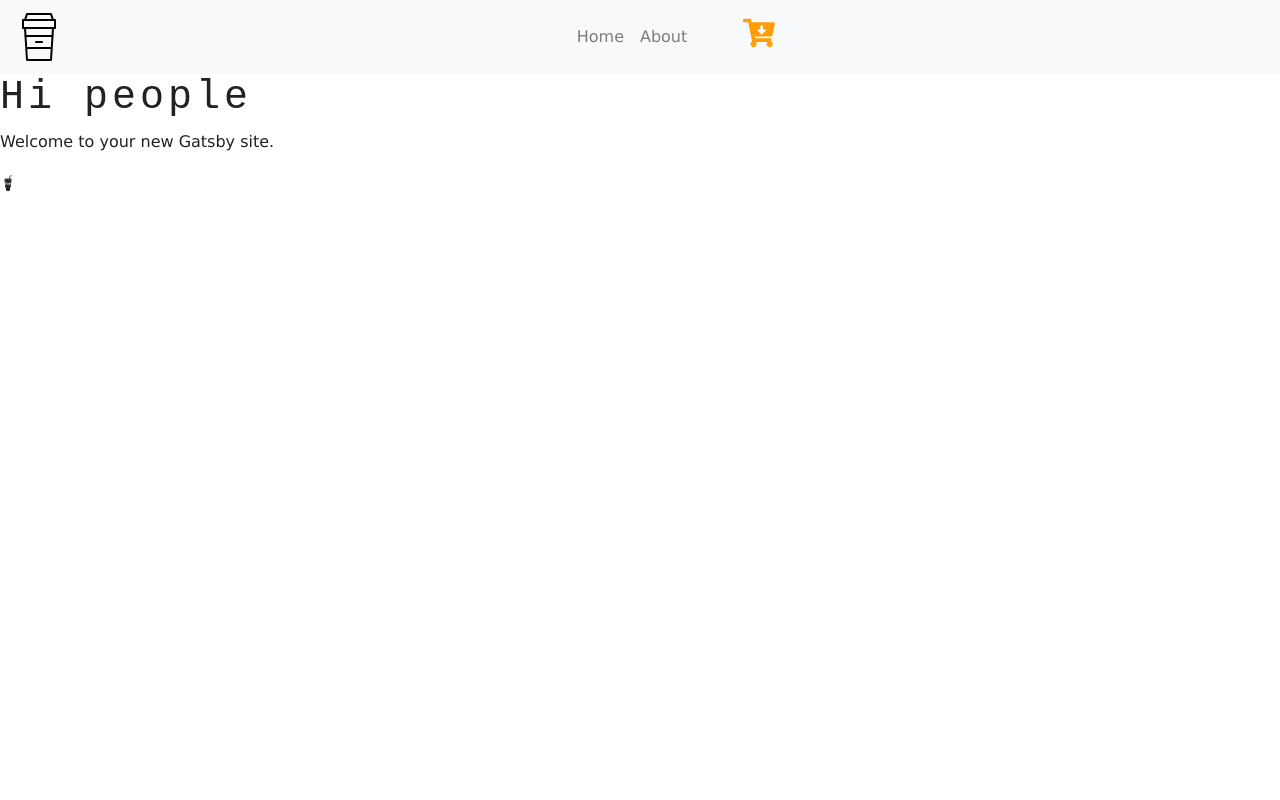
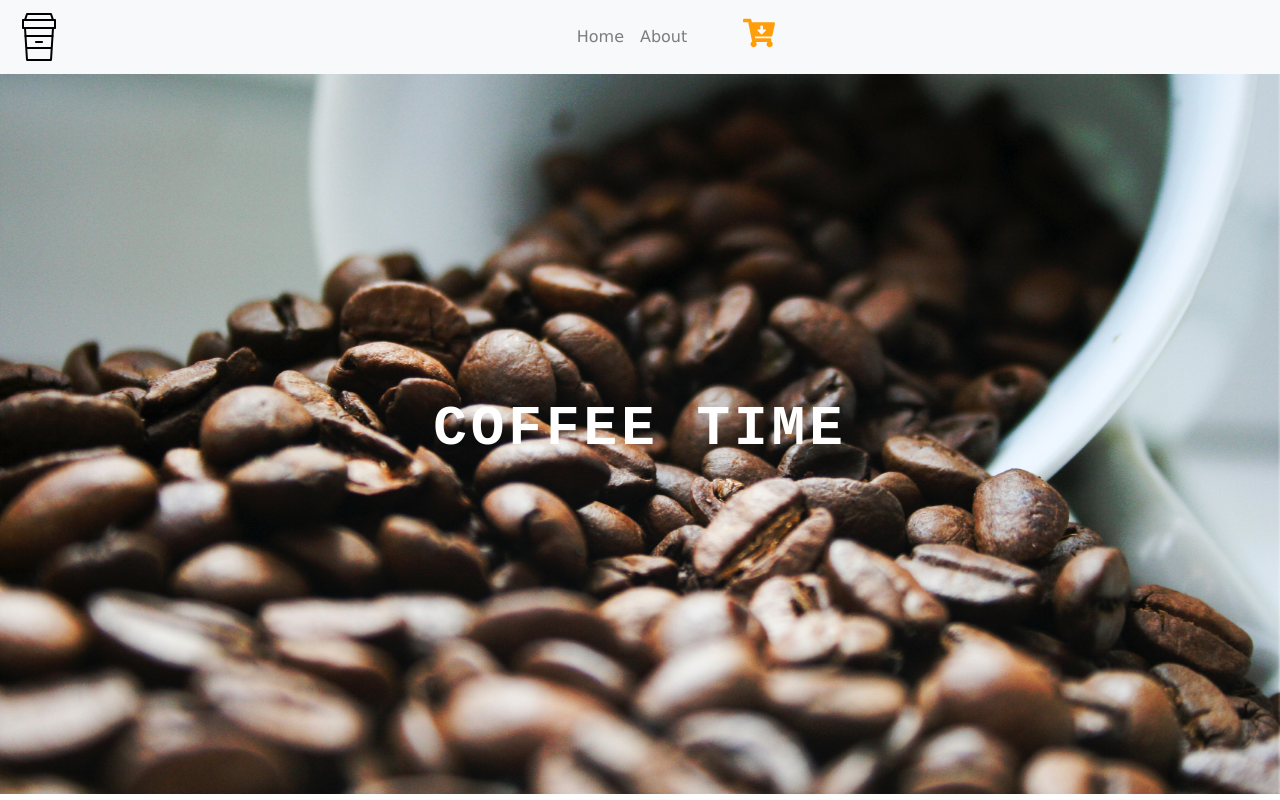
Before and after one commit to epratt86/gatsby-coffee, a Gatsby site: page / in a window 1280 px wide. Built offline with nearby package versions, Linux system fonts and the light colour scheme; Gatsby itself is replaced by a stand-in of ours.

Commit message:
Added background image component

```diff
--- a/gatsby-config.js
+++ b/gatsby-config.js
@@ -1,6 +1,6 @@
 module.exports = {
   siteMetadata: {
-    title: `Regular Joe's`,
+    title: `Coffee Time`,
     description: `Kick off your next, great Gatsby project with this default starter. This barebones starter ships with the main Gatsby configuration files you might need.`,
     author: `@gatsbyjs`,
   },
--- a/package.json
+++ b/package.json
@@ -6,6 +6,7 @@
   "author": "Kyle Mathews <mathews.kyle@gmail.com>",
   "dependencies": {
     "gatsby": "^2.13.73",
+    "gatsby-background-image": "^0.8.5",
     "gatsby-image": "^2.2.10",
     "gatsby-plugin-manifest": "^2.2.6",
     "gatsby-plugin-offline": "^2.2.7",
--- /dev/null
+++ b/src/components/Globals/BackgroundSection.js
@@ -0,0 +1,23 @@
+import React from "react"
+import BackgroundImage from "gatsby-background-image"
+
+export default function BackgroundSection({
+  img,
+  styleClass,
+  title,
+  children,
+}) {
+  return (
+    <BackgroundImage fluid={img} className={styleClass}>
+      <h1 className="title text-white text-uppercase text-center display-4 font-weight-bold">
+        {title}
+      </h1>
+      {children}
+    </BackgroundImage>
+  )
+}
+
+BackgroundSection.defaultProps = {
+  title: "default title",
+  styleClass: "default-background",
+}
--- a/src/components/layout.css
+++ b/src/components/layout.css
@@ -1,6 +1,6 @@
 :root {
   --mainBrown: #2d1ef1;
-  --mainYellow: #ff9e09;
+  --mainYellow: rgb(255, 158, 9);
   --mainGrey: #ece8dc;
   --mainWhite: #fff;
   --mainDark: #222;
@@ -31,3 +31,15 @@ h6 {
   color: var(--mainYellow);
   font-size: 2rem;
 }
+
+.default-background {
+  min-height: 90vh;
+  display: flex;
+  align-items: center;
+  justify-content: center;
+  background-position: center;
+  background-size: cover;
+  background-repeat: no-repeat;
+  background: linear-gradient(rgba(255, 158, 9, 0.5), rgba(255, 158, 9, 0.5));
+  opacity: 1 !important;
+}
--- a/src/pages/index.js
+++ b/src/pages/index.js
@@ -1,17 +1,31 @@
 import React from "react"
-import { Link } from "gatsby"
+import { Link, graphql } from "gatsby"
 
 import Layout from "../components/layout"
 import SEO from "../components/seo"
-import { FaGulp } from "react-icons/fa"
+import BackgroundSection from "../components/Globals/BackgroundSection"
 
-const IndexPage = () => (
+const IndexPage = ({ data }) => (
   <Layout>
     <SEO title="Home" />
-    <h1>Hi people</h1>
-    <p>Welcome to your new Gatsby site.</p>
-    <FaGulp />
+    <BackgroundSection
+      img={data.img.childImageSharp.fluid}
+      title="coffee time"
+      styleClass="default-background"
+    />
   </Layout>
 )
 
+export const query = graphql`
+  {
+    img: file(relativePath: { eq: "spilt-beans.jpg" }) {
+      childImageSharp {
+        fluid(maxWidth: 1920) {
+          ...GatsbyImageSharpFluid_tracedSVG
+        }
+      }
+    }
+  }
+`
+
 export default IndexPage
```
Also changed, not shown: src/images/spilt-beans.jpg (added), 1 other file.
